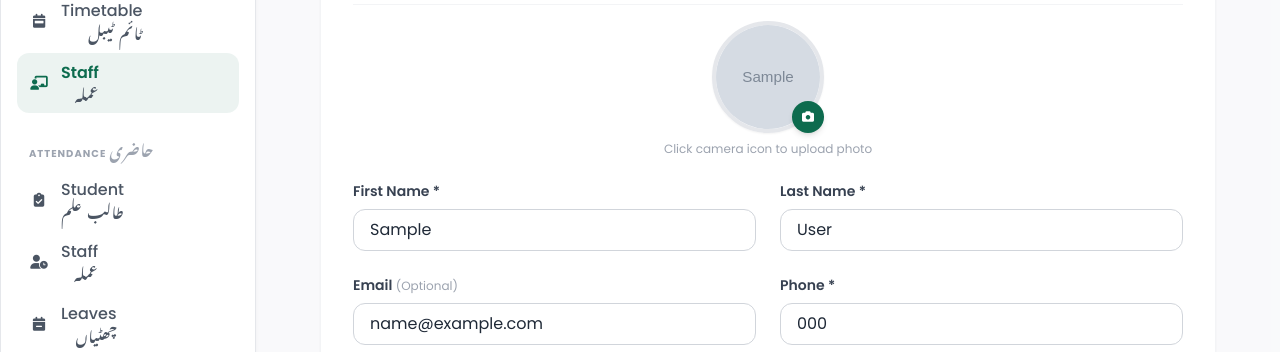
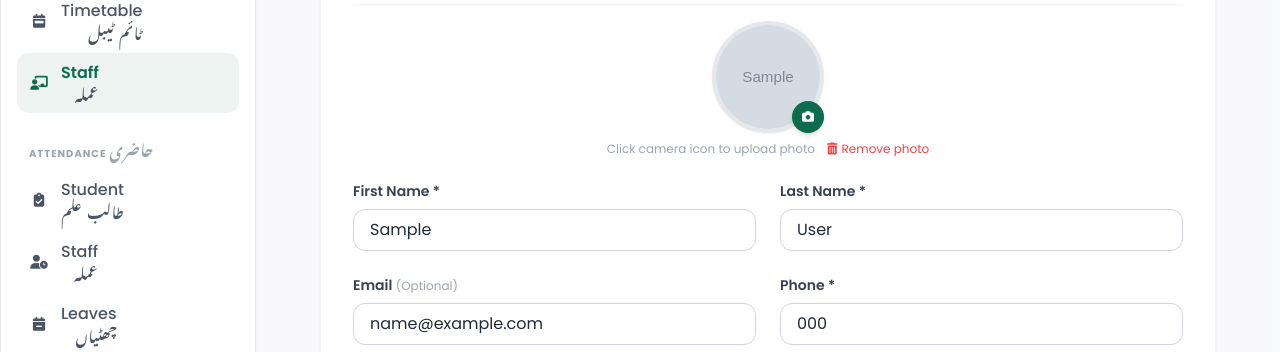
Before and after one commit to fullstacksuiit/maktab, a Django app: page /staff/edit/1/ in a window 1280 px wide. Shown: the part 393-745 px from the top of the page. Run offline with Django 4.2, Linux system fonts and the light colour scheme; a user stored in the database is signed in; tables that the repository leaves empty hold one stand-in row (values such as "Sample post"); grey boxes marked "Sample" are stand-in pictures; some libraries are stand-ins or nearby versions; some web fonts are replaced.

Commit message:
feat: Add functionality to remove staff photos in staff form and views

```diff
--- a/management/templates/management/staff_form.html
+++ b/management/templates/management/staff_form.html
@@ -97,8 +97,19 @@
                                 </label>
                             </div>
                             <input type="file" id="{{ form.photo.id_for_label }}" name="photo" accept="image/*" class="hidden"
-                                   onchange="if(this.files[0]){var r=new FileReader();r.onload=function(e){document.getElementById('photo-preview').src=e.target.result;document.getElementById('photo-preview').classList.remove('hidden');var p=document.getElementById('photo-placeholder');if(p)p.classList.add('hidden');};r.readAsDataURL(this.files[0]);}">
-                            <span class="text-xs text-gray-400 mt-2">Click camera icon to upload photo</span>
+                                   onchange="if(this.files[0]){var r=new FileReader();r.onload=function(e){document.getElementById('photo-preview').src=e.target.result;document.getElementById('photo-preview').classList.remove('hidden');var p=document.getElementById('photo-placeholder');if(p)p.classList.add('hidden');document.getElementById('remove-photo-check').checked=false;document.getElementById('remove-photo-btn').classList.remove('hidden');};r.readAsDataURL(this.files[0]);}">
+                            <input type="hidden" name="remove_photo" value="0" id="remove-photo-check-hidden">
+                            <input type="checkbox" name="remove_photo" value="1" id="remove-photo-check" class="hidden">
+                            <div class="flex items-center gap-3 mt-2">
+                                <span class="text-xs text-gray-400">Click camera icon to upload photo</span>
+                                {% if form.instance.photo %}
+                                <button type="button" id="remove-photo-btn"
+                                        class="text-xs text-red-500 hover:text-red-700 transition-colors flex items-center gap-1"
+                                        onclick="document.getElementById('remove-photo-check').checked=true;document.getElementById('photo-preview').classList.add('hidden');var p=document.getElementById('photo-placeholder');if(p){p.classList.remove('hidden');}else{var d=document.createElement('div');d.id='photo-placeholder';d.className='w-28 h-28 rounded-full bg-gray-100 border-4 border-gray-200 shadow-sm flex items-center justify-center';d.innerHTML='<i class=\'fas fa-user text-3xl text-gray-300\'></i>';document.getElementById('photo-preview').parentNode.insertBefore(d,document.getElementById('photo-preview'));}this.classList.add('hidden');">
+                                    <i class="fas fa-trash-alt"></i> Remove photo
+                                </button>
+                                {% endif %}
+                            </div>
                             {% if form.photo.errors %}
                                 <div class="text-red-500 text-xs mt-1">{% for error in form.photo.errors %}<p>{{ error }}</p>{% endfor %}</div>
                             {% endif %}
--- a/management/views.py
+++ b/management/views.py
@@ -940,6 +940,8 @@ def staff_add(request):
         if form.is_valid():
             staff = form.save(commit=False)
             staff.organization = org
+            if request.POST.get('remove_photo') == '1':
+                staff.photo = None
             staff.save()
             # Auto-create a User account for staff login (staff_id + phone)
             if not hasattr(staff, 'user_account') or staff.user_account is None:
@@ -1007,7 +1009,12 @@ def staff_edit(request, pk):
     if request.method == 'POST':
         form = StaffForm(request.POST, request.FILES, instance=staff, organization=org)
         if form.is_valid():
-            staff = form.save()
+            staff = form.save(commit=False)
+            if request.POST.get('remove_photo') == '1':
+                if staff.photo:
+                    staff.photo.delete(save=False)
+                staff.photo = None
+            staff.save()
             # Sync linked User account details (but NOT password - only sync name/email/username)
             try:
                 user_account = staff.user_account
```
